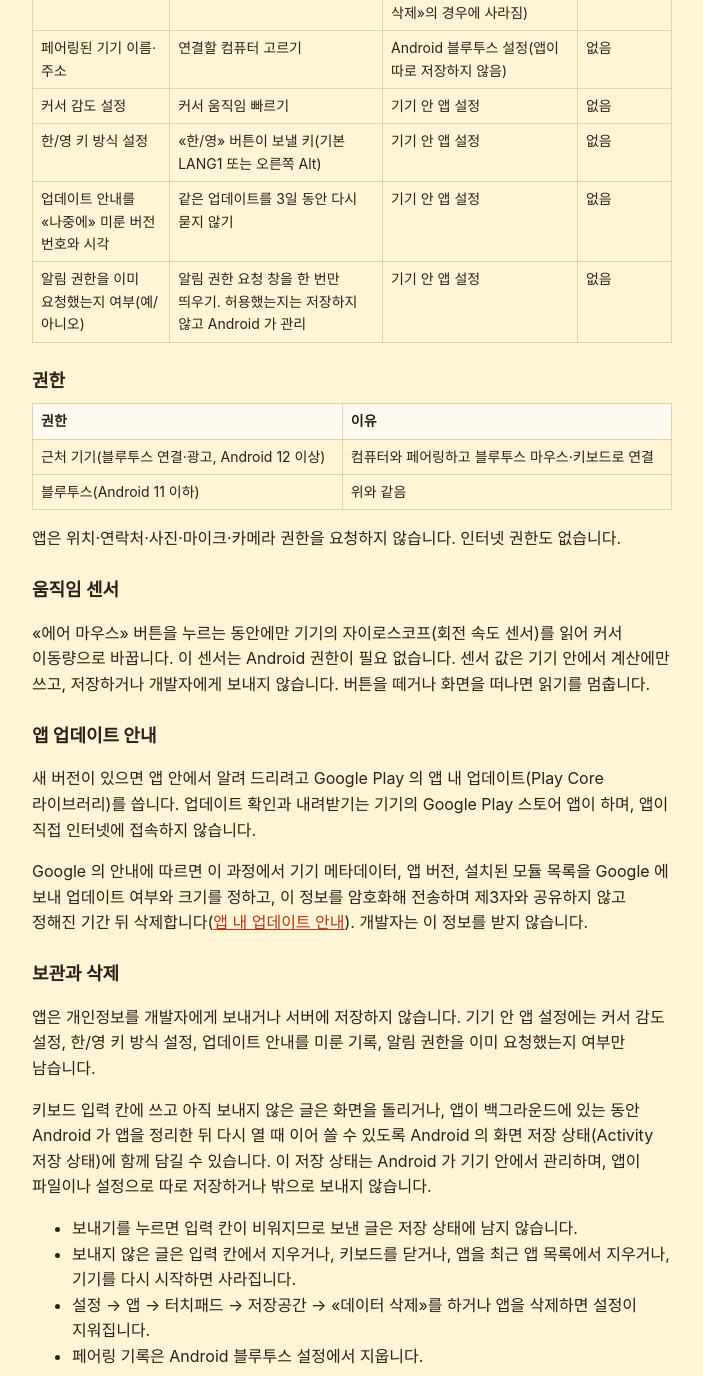
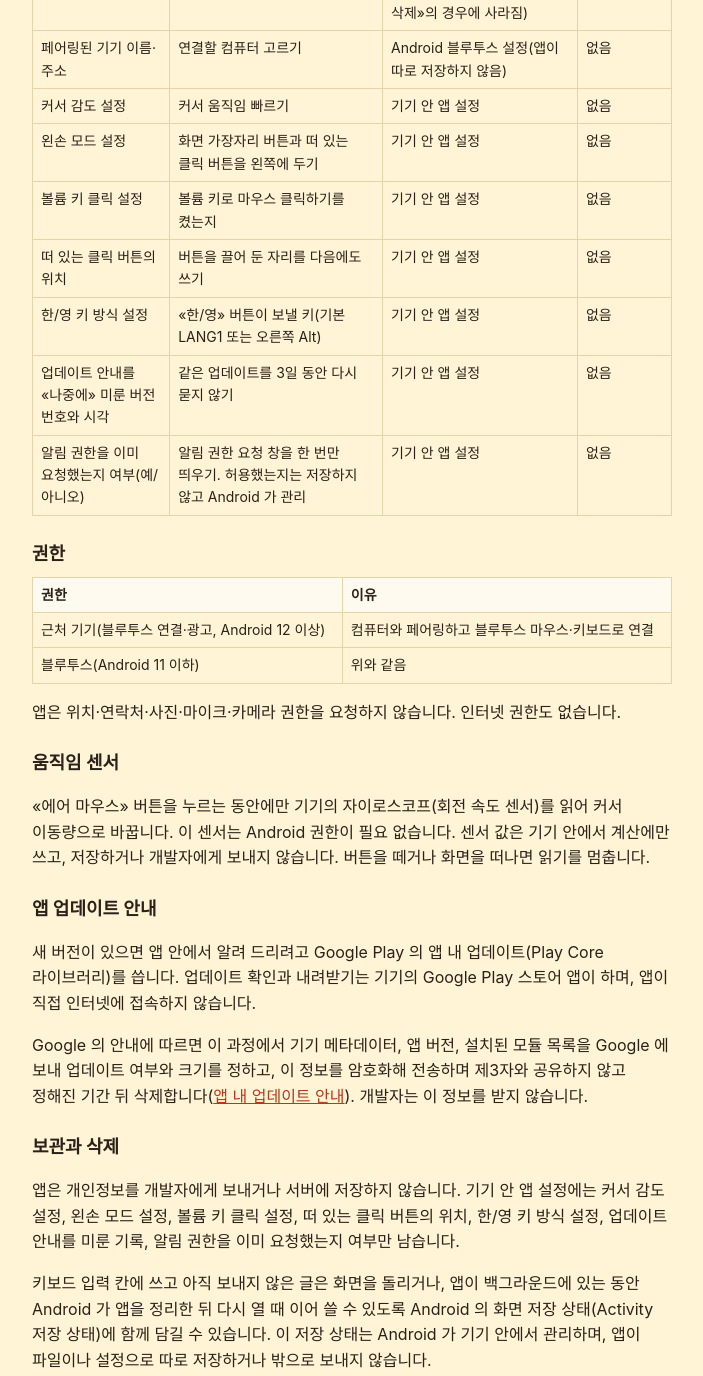
Before and after one commit to ghbcompany/ghbcompany.github.io, a plain HTML site: page touchpad/privacy/index.html in a window 1280 px wide. Shown: the part 740-2116 px from the top of the page, without its empty margins (288-991 px from the left). Drawn offline with Linux system fonts and the light colour scheme.

Commit message:
touchpad: 처리방침에 왼손 모드·볼륨 키 클릭·떠 있는 버튼 위치 설정을 추가한다 (#14)
Co-authored-by: Claude Sonnet 5.5 <noreply@anthropic.com>

```diff
--- a/touchpad/privacy/index.html
+++ b/touchpad/privacy/index.html
@@ -47,6 +47,9 @@ th{background:var(--card)}
 <tr><td>입력 칸에 쓰고 아직 보내지 않은 글</td><td>화면이 다시 만들어질 때(화면 회전 등) 이어 쓰기</td><td>Android 의 화면 저장 상태(기기 안, 아래 «보관과 삭제»의 경우에 사라짐)</td><td>없음</td></tr>
 <tr><td>페어링된 기기 이름·주소</td><td>연결할 컴퓨터 고르기</td><td>Android 블루투스 설정(앱이 따로 저장하지 않음)</td><td>없음</td></tr>
 <tr><td>커서 감도 설정</td><td>커서 움직임 빠르기</td><td>기기 안 앱 설정</td><td>없음</td></tr>
+<tr><td>왼손 모드 설정</td><td>화면 가장자리 버튼과 떠 있는 클릭 버튼을 왼쪽에 두기</td><td>기기 안 앱 설정</td><td>없음</td></tr>
+<tr><td>볼륨 키 클릭 설정</td><td>볼륨 키로 마우스 클릭하기를 켰는지</td><td>기기 안 앱 설정</td><td>없음</td></tr>
+<tr><td>떠 있는 클릭 버튼의 위치</td><td>버튼을 끌어 둔 자리를 다음에도 쓰기</td><td>기기 안 앱 설정</td><td>없음</td></tr>
 <tr><td>한/영 키 방식 설정</td><td>«한/영» 버튼이 보낼 키(기본 LANG1 또는 오른쪽 Alt)</td><td>기기 안 앱 설정</td><td>없음</td></tr>
 <tr><td>업데이트 안내를 «나중에» 미룬 버전 번호와 시각</td><td>같은 업데이트를 3일 동안 다시 묻지 않기</td><td>기기 안 앱 설정</td><td>없음</td></tr>
 <tr><td>알림 권한을 이미 요청했는지 여부(예/아니오)</td><td>알림 권한 요청 창을 한 번만 띄우기. 허용했는지는 저장하지 않고 Android 가 관리</td><td>기기 안 앱 설정</td><td>없음</td></tr>
@@ -74,7 +77,7 @@ th{background:var(--card)}
 <p>Google 의 안내에 따르면 이 과정에서 기기 메타데이터, 앱 버전, 설치된 모듈 목록을 Google 에 보내 업데이트 여부와 크기를 정하고, 이 정보를 암호화해 전송하며 제3자와 공유하지 않고 정해진 기간 뒤 삭제합니다(<a href="https://developer.android.com/guide/playcore/in-app-updates">앱 내 업데이트 안내</a>). 개발자는 이 정보를 받지 않습니다.</p>
 
 <h2>보관과 삭제</h2>
-<p>앱은 개인정보를 개발자에게 보내거나 서버에 저장하지 않습니다. 기기 안 앱 설정에는 커서 감도 설정, 한/영 키 방식 설정, 업데이트 안내를 미룬 기록, 알림 권한을 이미 요청했는지 여부만 남습니다.</p>
+<p>앱은 개인정보를 개발자에게 보내거나 서버에 저장하지 않습니다. 기기 안 앱 설정에는 커서 감도 설정, 왼손 모드 설정, 볼륨 키 클릭 설정, 떠 있는 클릭 버튼의 위치, 한/영 키 방식 설정, 업데이트 안내를 미룬 기록, 알림 권한을 이미 요청했는지 여부만 남습니다.</p>
 <p>키보드 입력 칸에 쓰고 아직 보내지 않은 글은 화면을 돌리거나, 앱이 백그라운드에 있는 동안 Android 가 앱을 정리한 뒤 다시 열 때 이어 쓸 수 있도록 Android 의 화면 저장 상태(Activity 저장 상태)에 함께 담길 수 있습니다. 이 저장 상태는 Android 가 기기 안에서 관리하며, 앱이 파일이나 설정으로 따로 저장하거나 밖으로 보내지 않습니다.</p>
 <ul>
 <li>보내기를 누르면 입력 칸이 비워지므로 보낸 글은 저장 상태에 남지 않습니다.</li>
```
